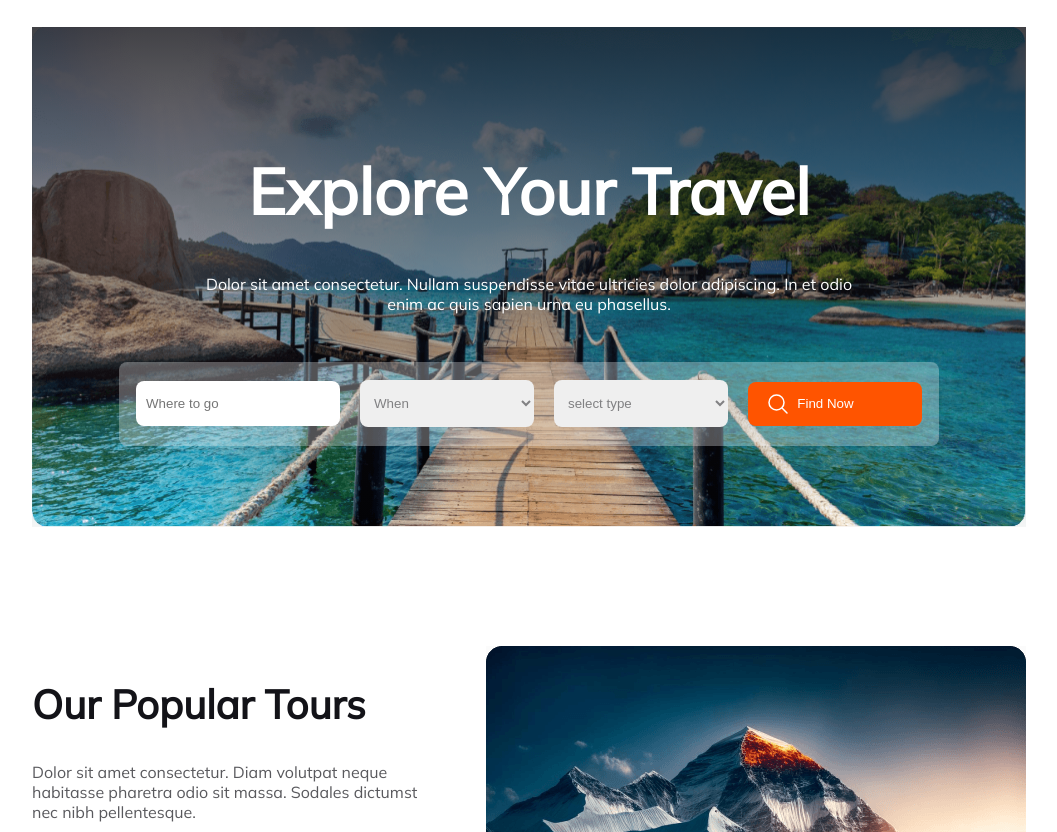
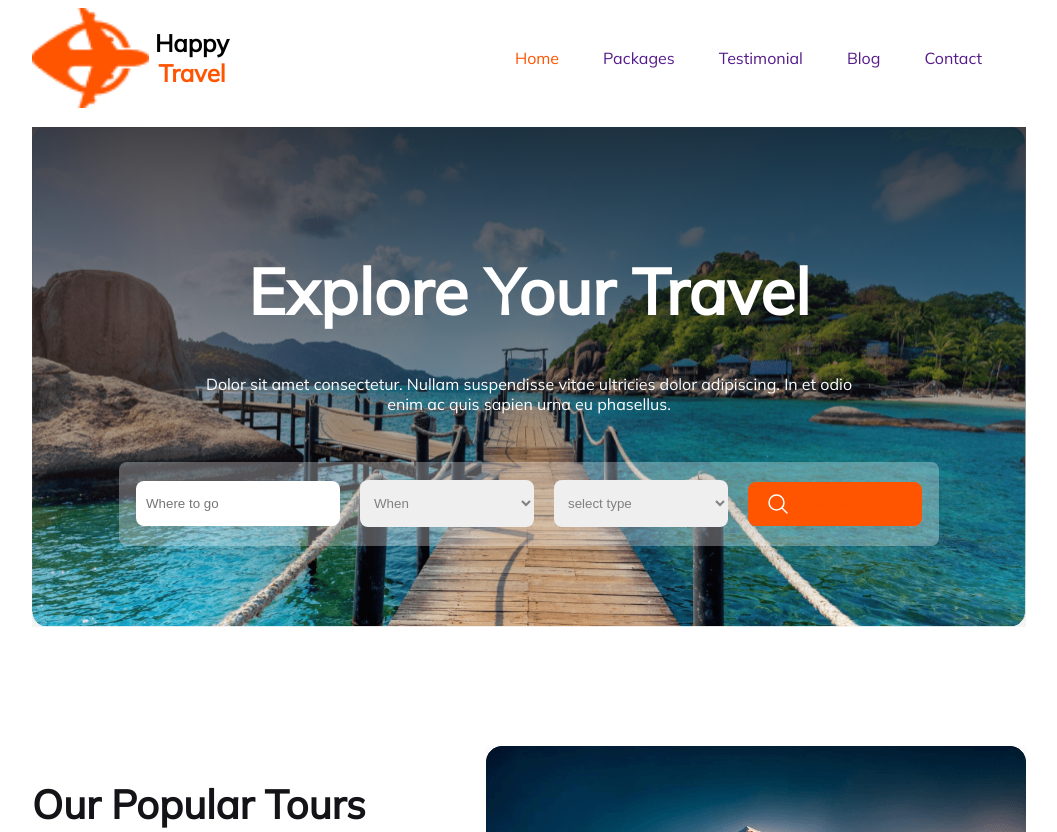
Before and after one commit to MaskuraBegum/travel-website, a plain HTML site: page index.html in a window 1280 px wide. Shown: the top 832 px of the page, without its empty margins (111-1168 px from the left). Drawn offline with Linux system fonts and the light colour scheme.

Commit message:
added nav bar

```diff
--- a/index.html
+++ b/index.html
@@ -14,7 +14,23 @@
 
 <body>
     <header>
-        <nav></nav>
+        <nav class="travle-nav">
+            <div class="travel-titel">
+                <img src="Images/Group 40071 (2).png" alt="" class="nav-img">
+                <h1 class="main-title">Happy <span>Travel</span></h1>
+
+            </div>
+            <div>
+                <img src="Images/Frame (1).svg" alt="" class="hide-icon">
+                <ul>
+                    <li><a href=""><span>Home</span></a></li>
+                    <li><a href="">Packages</a></li>
+                    <li><a href="">Testimonial</a></li>
+                    <li><a href="">Blog</a></li>
+                    <li><a href="">Contact</a></li>
+                </ul>
+            </div>
+        </nav>
         <div class="header-banner">
             <div class="header-container">
                 <h1 class="banner-titel">Explore Your Travel</h1>
--- a/styles/index.css
+++ b/styles/index.css
@@ -6,6 +6,35 @@ body {
 header,
 main {
     margin: 0 135px;
+}
+
+ul{
+    list-style: none;
+    display: flex;
+}
+li>a{
+    margin-right: 44px;
+    text-decoration: none;
+}
+span{
+    color:#FF5400
+}
+.main-titel{
+    width: 200px;
+}
+.travel-titel{
+    display: flex;
+    justify-content: center;
+    text-align:center;
+
+}
+.nav-img{
+    width: 40px 30px;
+ }
+.travle-nav{
+    display: flex;
+    justify-content: space-between;
+    text-align: center;
 }
 
 .select1,
@@ -342,6 +371,9 @@ footer{
 .footer-p{
     margin-top: 50px;
 }
+.hide-icon{
+    display: none;
+}
 
 
 
@@ -507,7 +539,7 @@ footer{
         padding: 10px;
     }
     .news-img img{
-        margin: 16px 20px;
+        margin: 16px 28px;
     }
 
     .newsletter-image {
@@ -542,5 +574,13 @@ footer{
     footer{
         height: 300px;
     }
+    ul{
+        display: none;
+    }
+    .hide-icon{
+        display: inline-block;
+        width: 100%;
+        margin: 20px 0;
+    }
 
 }
```
Also changed, not shown: Images/Frame (1).svg (added).
